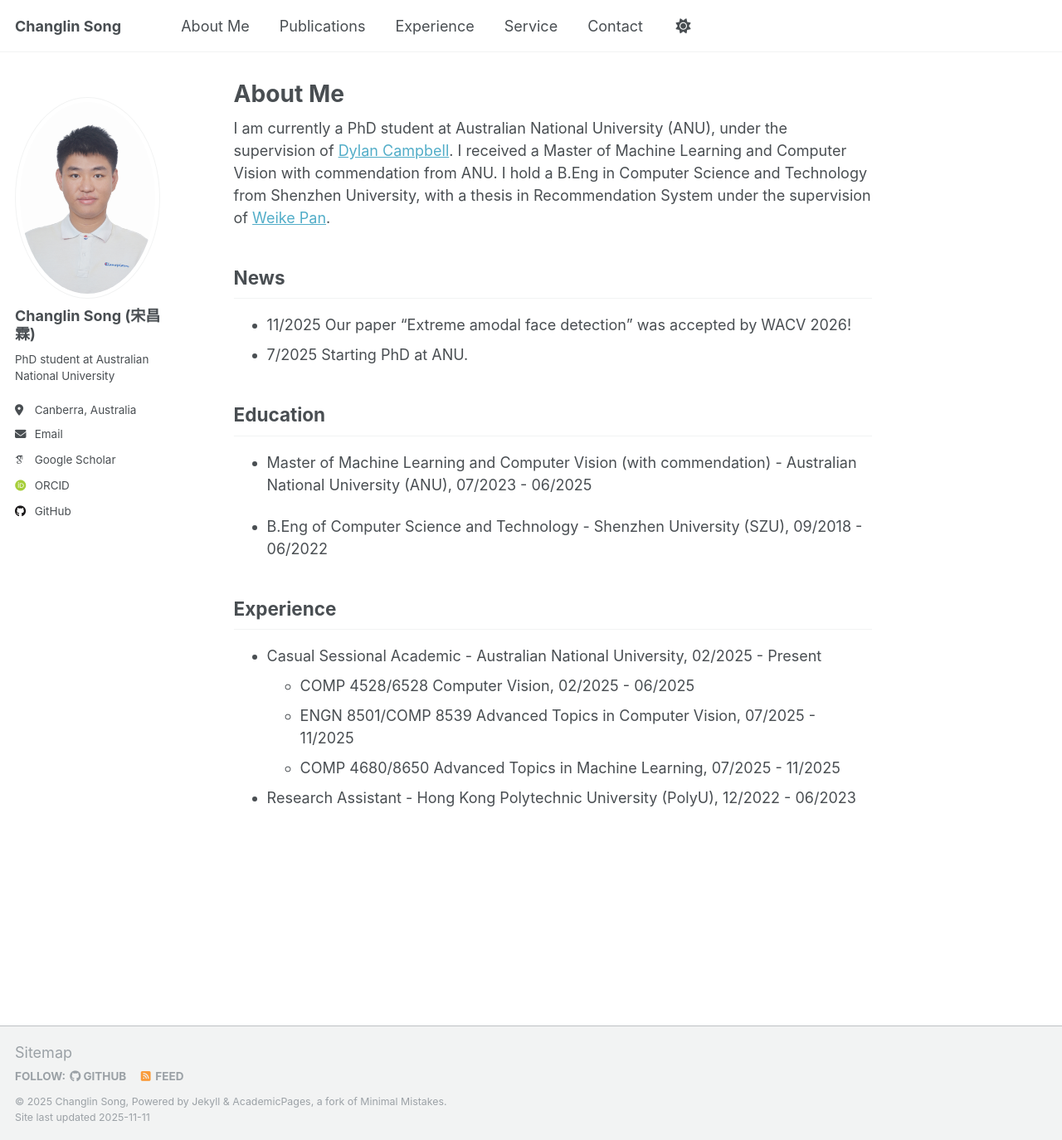
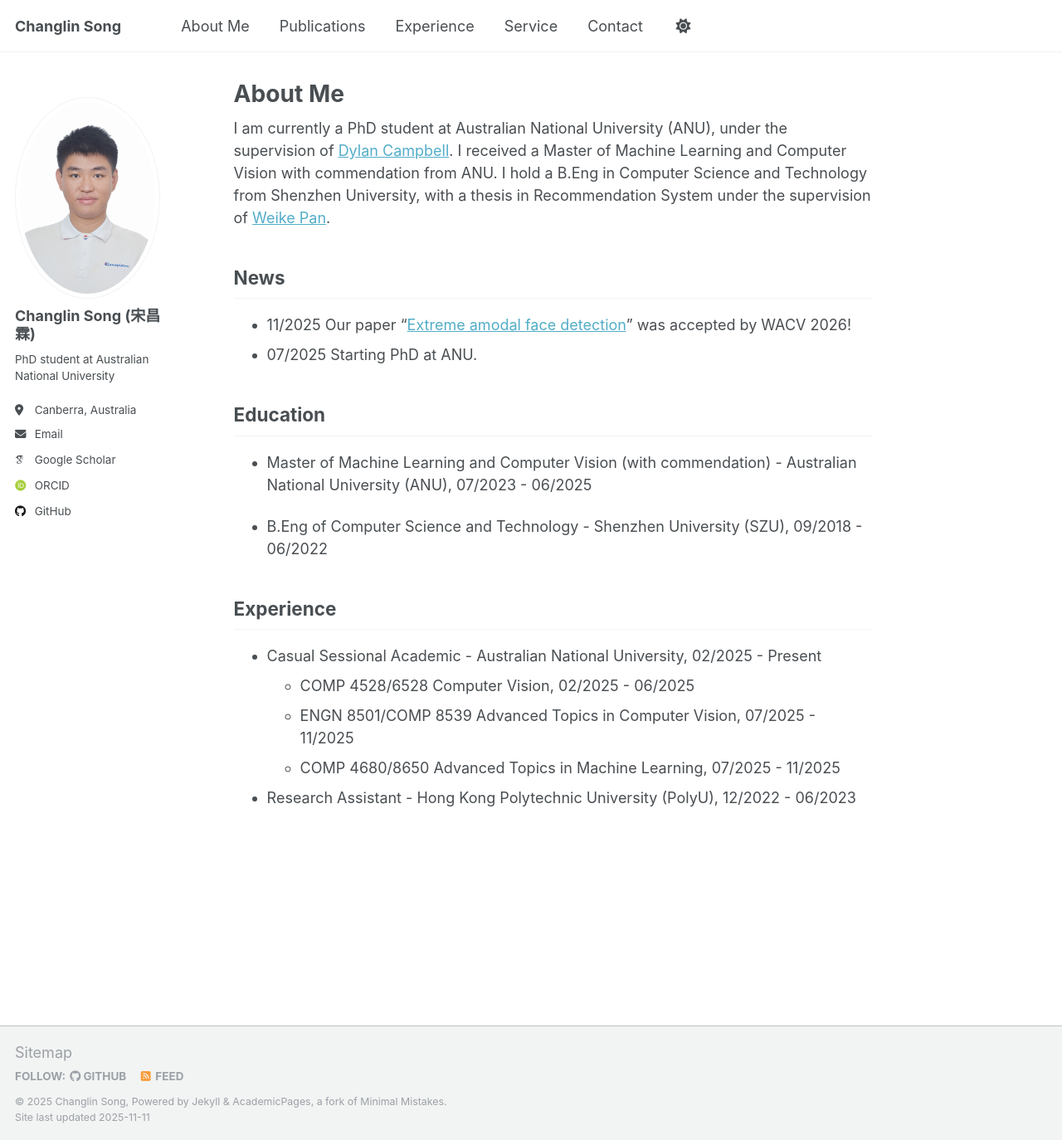
Before and after one commit to CharlieSong1999/CharlieSong1999.github.io, a Jekyll site: the page built from _pages/about.md, in a window 1280 px wide and 1374 px high. Shown: the whole window at 83% size. Built offline with Jekyll 4.4.1, drawn with Linux system fonts in a browser that asks for light colours; some web fonts are replaced; a script that is not in the unit is left out.

```diff
--- a/_pages/about.md
+++ b/_pages/about.md
@@ -12,8 +12,8 @@ I am currently a PhD student at Australian National University (ANU), under the
 ## News
 
 <!-- * 06/2025 I've graduated from ANU with commendation in the MMLCV program. -->
-* 11/2025 Our paper "Extreme amodal face detection" was accepted by WACV 2026!
-* 7/2025 Starting PhD at ANU.
+* 11/2025 Our paper "[Extreme amodal face detection](https://charliesong1999.github.io/exaft_web/)" was accepted by WACV 2026!
+* 07/2025 Starting PhD at ANU.
 
 
 ## Education
```
